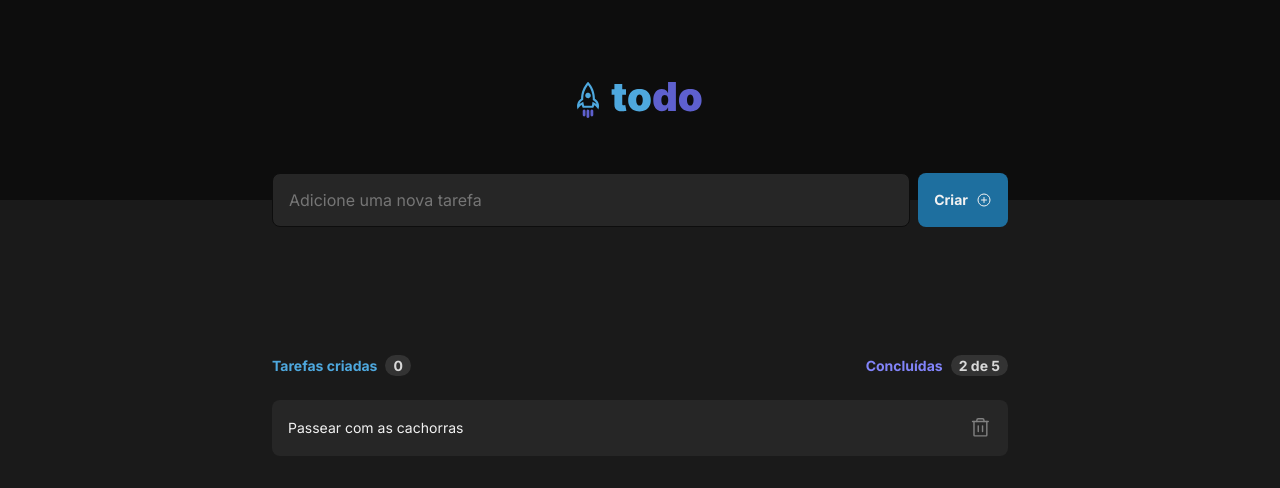
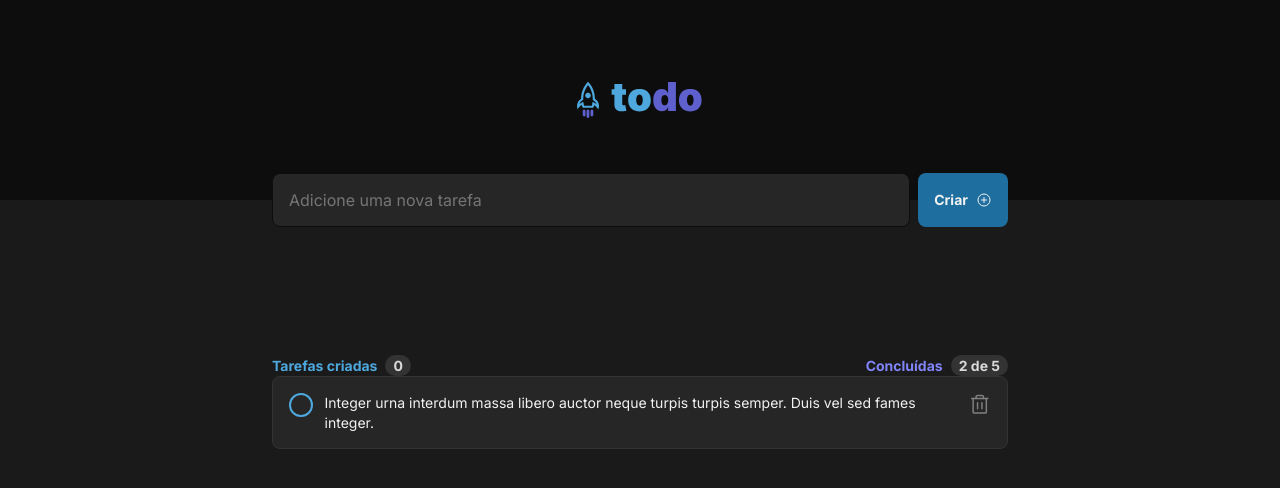
Before and after one commit to GeracNeto/Desafio-01-to-do-list-reactjs-ignite, a React (Vite) app: page / in a window 1280 px wide. Shown: the top 488 px of the page. Built offline with nearby package versions, Linux system fonts and the light colour scheme.

Commit message:
Adicionado checkbox do radix nas tasks e criado seus estilos

```diff
--- a/src/components/Task.module.css
+++ b/src/components/Task.module.css
@@ -1,30 +1,71 @@
-.task{
-    margin-top: 1.5rem;
+.task {
     width: 100%;
     padding: 1rem;
     background: var(--gray-500);
     border-radius: 8px;
+    border: 1px solid var(--gray-400);
 
     display: flex;
-    align-items: center;
+    align-items: flex-start;
     justify-content: space-between;
     gap: 0.75rem;
     font-size: 0.875rem;
 }
 
-.trash{
+.trash {
     color: var(--gray-300);
+    width: 1.5rem;
+    height: 1.5rem;
+
+    transition: 0.2s;
 }
 
-.task div{
-    width: 100%;
-}
-
-.task div p{
+.task p {
     line-height: 140%;
     color: var(--gray-100);
 }
 
-.task input{
+.checkbox {
+    height: 1.5rem;
+    width: 1.5rem;
+    border-radius: 50%;
+    border: 2px solid var(--blue);
+    display: flex;
+    align-items: center;
+    justify-content: center;
+    background: transparent;
+}
 
+.checkboxIndicator {
+    color: var(--gray-100);
 }
+
+.checkboxChecked {
+    background: var(--purple-dark);
+    opacity: 0.9;
+    border: 0;
+
+    transition: 0.2s;
+}
+
+.checkboxUnchecked {
+    background: transparent;
+
+    transition: 0.2s;
+}
+
+.checkboxChecked:hover{
+    background: var(--purple);
+}
+
+.checkboxUnchecked:hover {
+    background: var(--blue-dark);
+
+    opacity: 0.5;
+}
+
+.trash:hover{
+    background: var(--gray-400);
+    color: var(--danger);
+    border-radius: 4px;
+}
--- a/src/components/Task.tsx
+++ b/src/components/Task.tsx
@@ -1,17 +1,39 @@
 import styles from './Task.module.css'
 
-import { Trash } from 'phosphor-react'
+import clsx from 'clsx'
+
+import { useState } from 'react'
+
+import { Trash, Check } from 'phosphor-react'
+
+import * as Checkbox from '@radix-ui/react-checkbox'
 
 export function Task() {
 
+    const [checked, setCheck] = useState(false)
+
+    function handleCheck() {
+        setCheck(!checked)
+    }
+
     return (
         <div className={styles.task}>
-            <div>
-                <p>
-                    Passear com as cachorras
-                </p>
-            </div>
-            <Trash size={24} className={styles.trash} />
+            <Checkbox.Root
+                checked={checked}
+                className={clsx(styles.checkbox,
+                    { [styles.checkboxChecked]: checked },
+                    { [styles.checkboxUnchecked]: !checked }
+                )}
+                onCheckedChange={handleCheck}
+            >
+                <Checkbox.Indicator className={styles.checkboxIndicator}>
+                    <Check size={12} weight="bold" />
+                </Checkbox.Indicator>
+            </Checkbox.Root>
+            <p>
+                Integer urna interdum massa libero auctor neque turpis turpis semper. Duis vel sed fames integer.
+            </p>
+            <Trash className={styles.trash} />
         </div>
     )
 }
```
